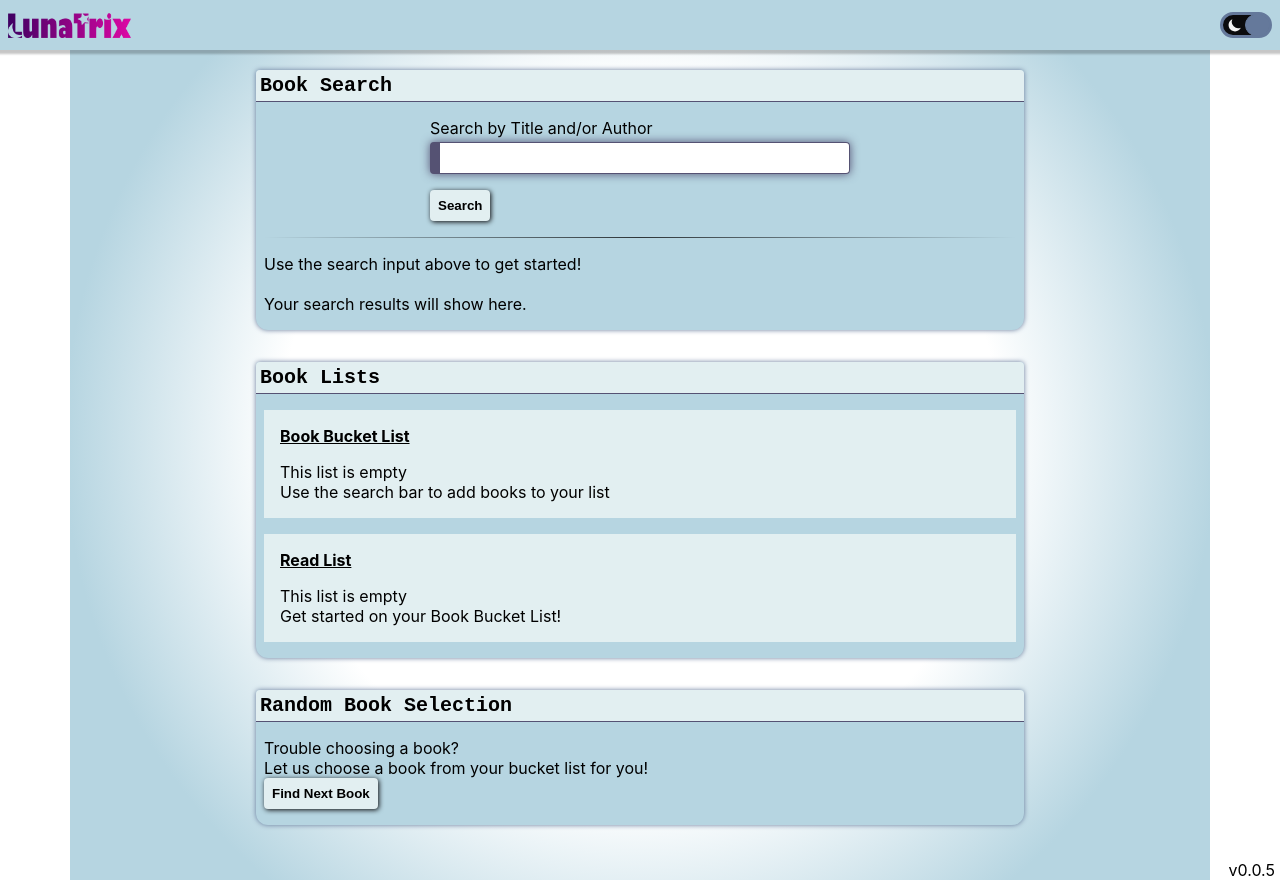
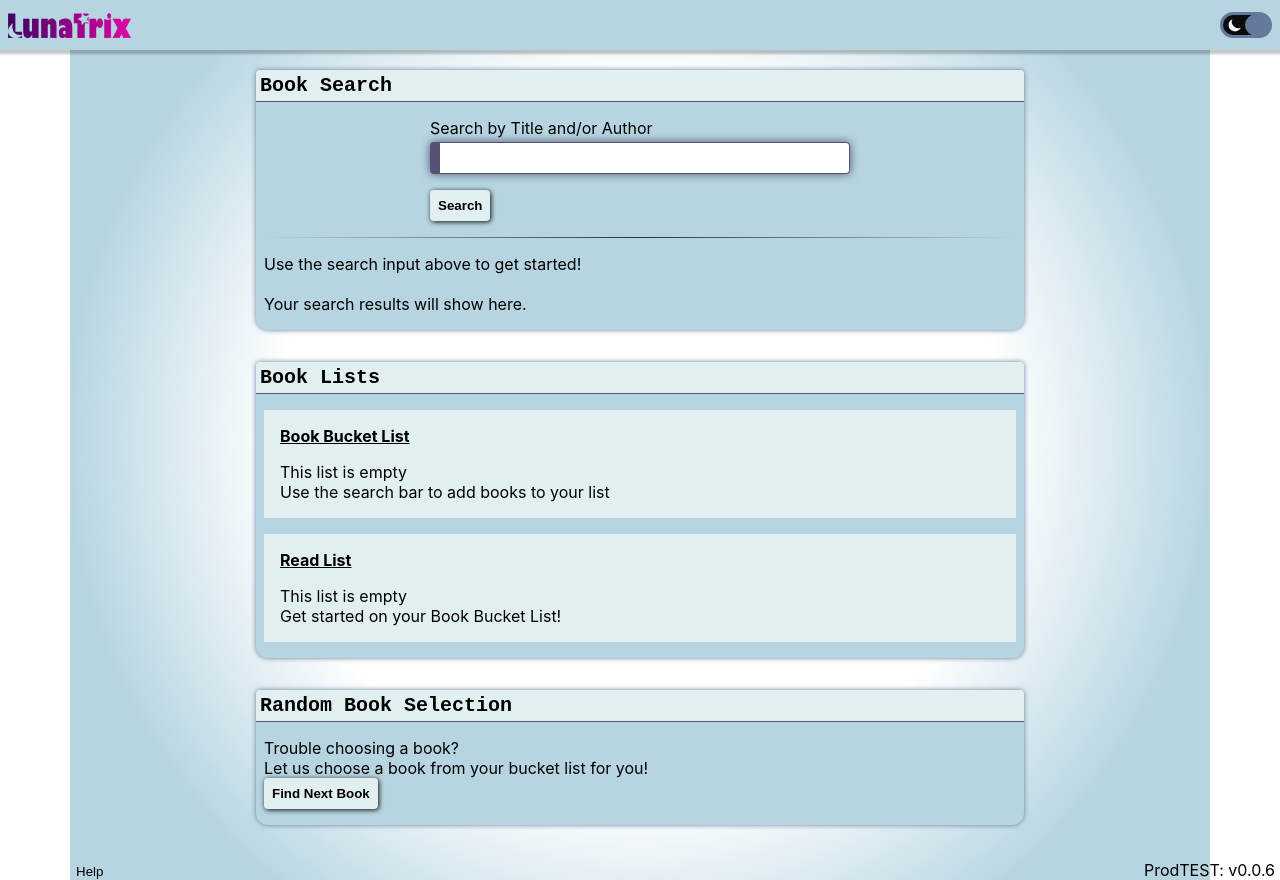
Before and after one commit to ElizabethClohosey/Book-club, a React (Create React App) app: page / in a window 1280 px wide. Built offline with nearby package versions, Linux system fonts and the light colour scheme.

Commit message:
added basic help button - shows app instructions on click

```diff
--- /dev/null
+++ b/src/components/common/help.jsx
@@ -0,0 +1,35 @@
+import React from "react";
+import { BsBucketFill } from "react-icons/bs";
+import { FaBook } from "react-icons/fa";
+import { GiOpenBook, GiWhiteBook } from "react-icons/gi";
+
+const Help = () => {
+  return (
+    <div
+      style={{ position: "absolute", bottom: "20px", background: 'white', minWidth: '400px', padding: '1rem' }}
+      className="list-instructions"
+    >
+      <p>
+        <span>
+          <BsBucketFill />
+        </span>
+        Adds book to "Book Bucket List"
+      </p>
+      <p>
+        <span>
+          <GiOpenBook />
+        </span>
+        Adds book to "Current Book Club Book"
+      </p>
+      <p>
+        <span>
+          <FaBook />
+        </span>
+        Adds book to "Read"
+      </p>
+      <p>Click on book cover to see more information</p>
+    </div>
+  );
+};
+
+export default Help;
--- a/src/components/common/version.jsx
+++ b/src/components/common/version.jsx
@@ -3,8 +3,8 @@ import React from "react";
 const Version = () => {
   return (
     <div className="version">
-      <p>v0.0.5</p>
-      {/* <p>ProdTEST: v0.0.5</p> */}
+      {/* <p>v0.0.5</p> */}
+      <p>ProdTEST: v0.0.6</p>
     </div>
   );
 };
--- a/src/components/pages/book-search.jsx
+++ b/src/components/pages/book-search.jsx
@@ -84,29 +84,10 @@ const BookSearch = ({
       {/* <div className="list-wrapper"> */}
       {searchResults && Object.keys(searchResults).length > 0 ? (
         <section className="search-results-section">
-          <div className="list-instructions">
+          {/* <div className="list-instructions"> */}
             <h3>Search Results</h3>
-            {/* <p>
-                <span>
-                  <BsBucketFill />
-                </span>
-                Adds book to "Book Bucket List"
-              </p>
-              <p>
-                <span>
-                  <GiOpenBook />
-                </span>
-                Adds book to "Current Book Club Book"
-              </p>
-              <p>
-                <span>
-                  <FaBook />
-                </span>
-                Adds book to "Read"
-              </p>
-              <p>Click on book cover to see more information</p> */}
-            {/* <hr className="dark" /> */}
-          </div>
+
+          {/* </div> */}
           <section className="search-results">
             {searchResults.map((volume, index) => (
               <div key={volume.id} className="book-card-wrapper">
--- a/src/components/single-page-app.jsx
+++ b/src/components/single-page-app.jsx
@@ -5,9 +5,11 @@ import ReadList from "./read-list";
 import RandomBook from "./random-book";
 import UserMessage from "./common/user-message";
 import Modal from "./common/modal";
+import Help from "../components/common/help";
 
 const SinglePageApp = () => {
   const [searchResults, setSearchResults] = useState({});
+  const [showHelp, setShowHelp] = useState(false);
 
   const handleSearchResults = (data) => {
     setSearchResults(data);
@@ -165,6 +167,13 @@ const SinglePageApp = () => {
           hasIcon={userMessage.hasIcon}
         />
       )}
+      <button
+        style={{ position: "absolute", bottom: "0" }}
+        onClick={() => setShowHelp(!showHelp)}
+      >
+        Help
+      </button>
+      {showHelp && <Help />}
       {showModal && (
         <Modal
           modalHeader={
```
